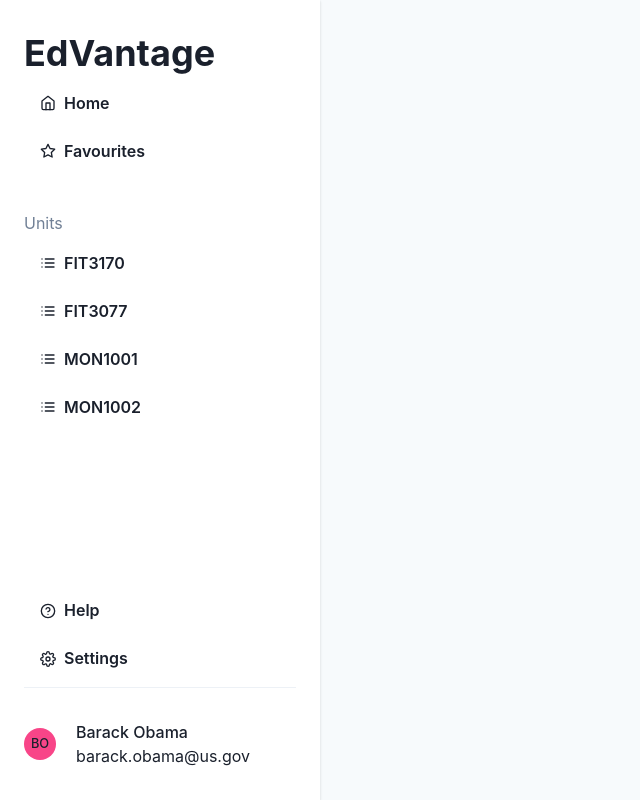
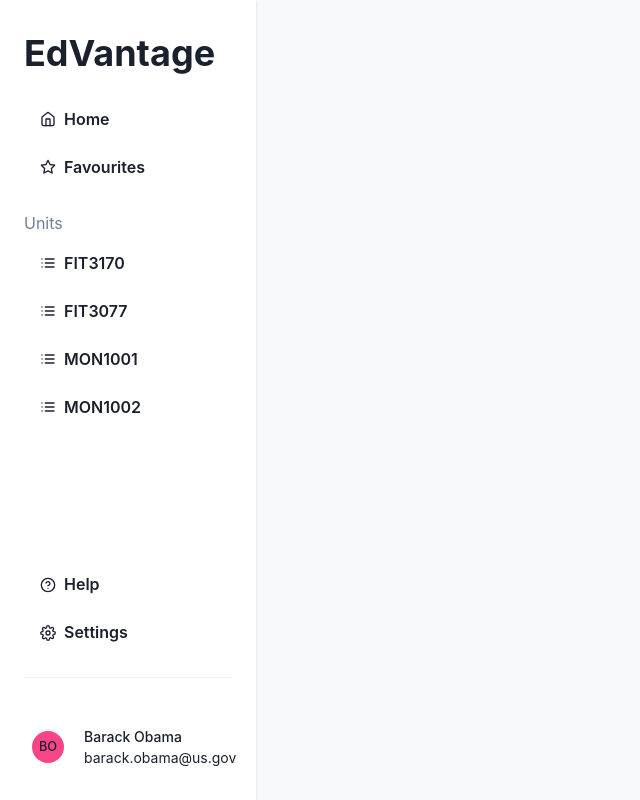
Before and after one commit to Monash-FIT3170/EdVantage, a Next.js app in the folder frontend/: page / in a window 1280 px wide. Shown: the whole page, without its empty margins (0-640 px from the left). Built offline with nearby package versions, Linux system fonts and the light colour scheme.

Commit message:
feat: update sidebar with proper margins

```diff
--- a/frontend/components/Sidebar.tsx
+++ b/frontend/components/Sidebar.tsx
@@ -29,15 +29,16 @@ const Sidebar = () => {
     >
       <Flex
         flex={'1 1 0%'}
-        maxW={{ base: 'full', sm: 'xs' }}
+        maxW={{ base: 'full', sm: '2xs' }}
         px={{ base: 4, sm: 6 }}
         py={{ base: 6, sm: 8 }}
         background={'white'}
         boxShadow={'base'}
       >
         <Stack justifyContent={'space-between'} w={'fill-available'}>
+          <Stack spacing={6}>
+            <Heading>EdVantage</Heading>
             <Stack>
-            <Heading>EdVantage</Heading>
               <Button
                 variant={'ghost'}
                 leftIcon={<FiHome />}
@@ -56,7 +57,8 @@ const Sidebar = () => {
               >
                 Favourites
               </Button>
-            <Stack mt={8}>
+            </Stack>
+            <Stack>
               <Text size="xs" color={'gray.500'}>
                 Units
               </Text>
@@ -77,8 +79,8 @@ const Sidebar = () => {
             </Stack>
           </Stack>
 
+          <Stack spacing={6}>
             <Stack>
-            <Stack mt={8}>
               <Button
                 variant={'ghost'}
                 leftIcon={<FiHelpCircle />}
@@ -97,16 +99,23 @@ const Sidebar = () => {
               >
                 Settings
               </Button>
+            </Stack>
             <Divider />
-              <Stack mt={6} direction={'row'} alignItems={'center'}>
+            <Stack
+              mt={6}
+              mb={0}
+              direction={'row'}
+              alignItems={'center'}
+              paddingInlineStart={2}
+              marginInline={0}
+            >
               <Avatar name="Barack Obama" size="sm"></Avatar>
               <Box ml={3}>
-                  <Text size={'sm'} fontWeight={'medium'}>
+                <Text fontSize={'sm'} fontWeight={'medium'}>
                   Barack Obama
                 </Text>
-                  <Text size={'sm'}>barack.obama@us.gov</Text>
+                <Text fontSize={'sm'}>barack.obama@us.gov</Text>
               </Box>
-              </Stack>
             </Stack>
           </Stack>
         </Stack>
```
Lines whose indentation alone changed are shown as unchanged.
